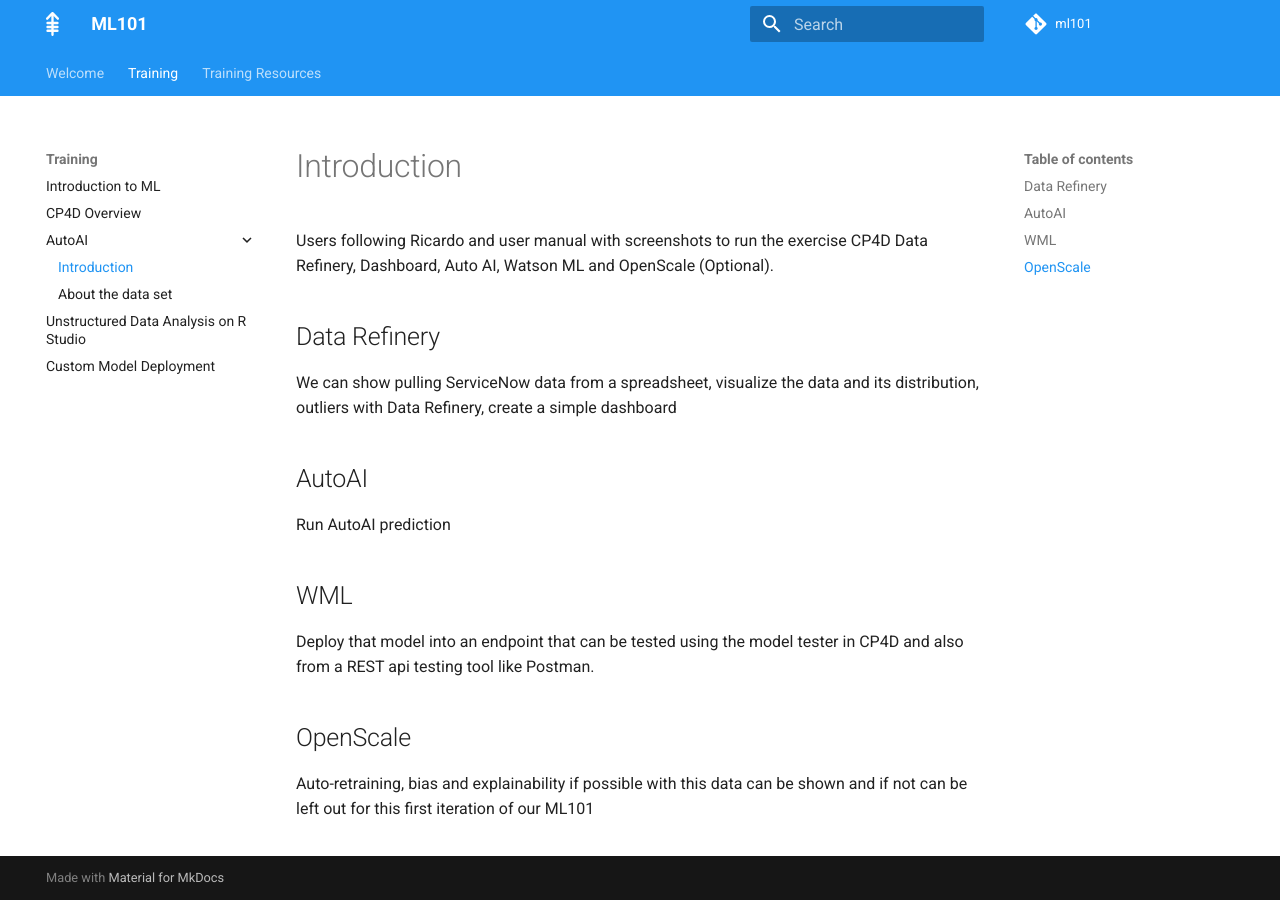
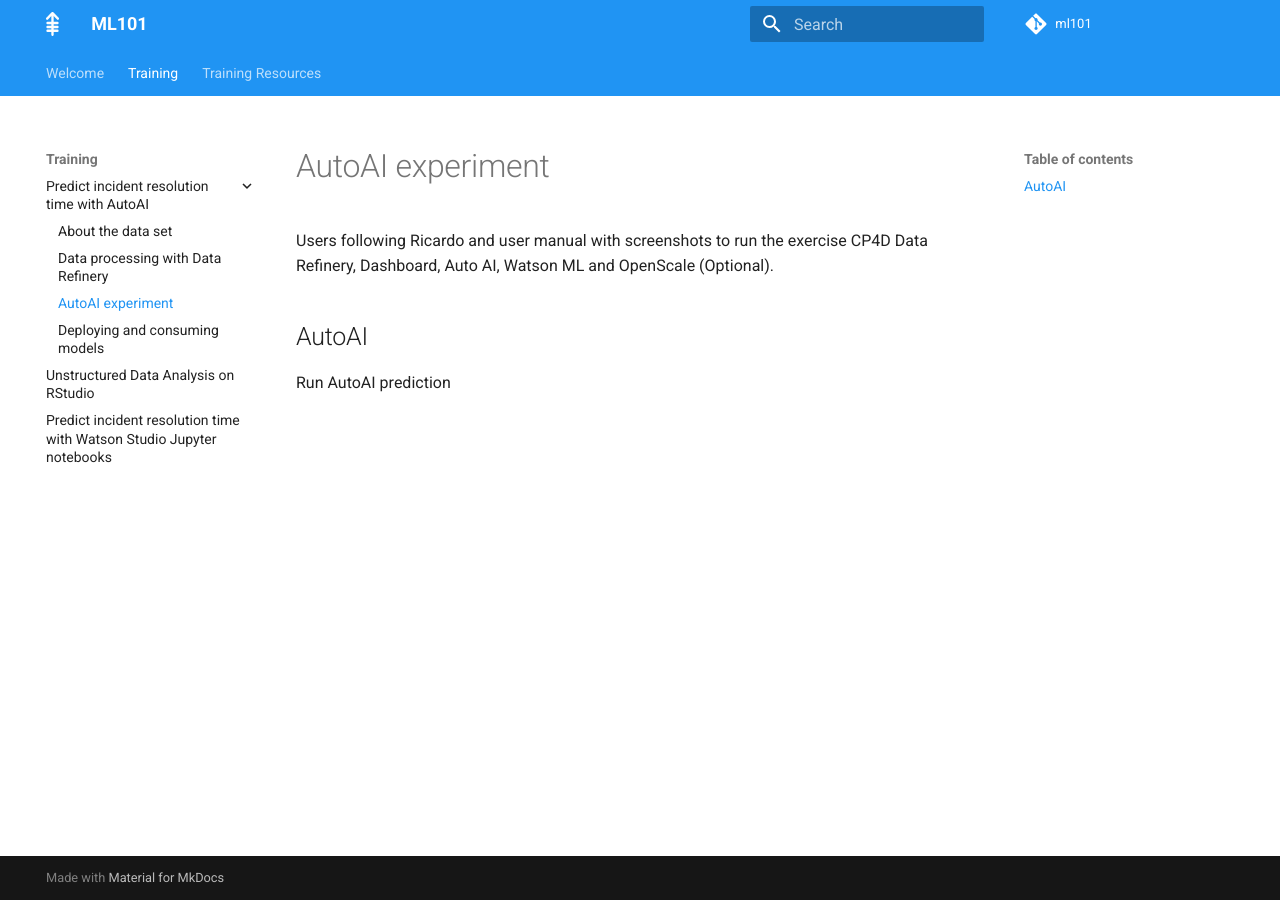
Before and after one commit to ygivenx/ml101, an MkDocs documentation site: the page built from docs/autoai.md, in a window 1280 px wide. Built offline with MkDocs 1.6.1 and Material for MkDocs 9.7.7, drawn with Linux system fonts in a browser that asks for light colours.

Commit message:
splits autoai use case

```diff
--- a/docs/autoai.md
+++ b/docs/autoai.md
@@ -1,13 +1,4 @@
 Users following Ricardo and user manual with screenshots to run the exercise CP4D Data Refinery, Dashboard, Auto AI, Watson ML and OpenScale (Optional).
-
-## Data Refinery
-We can show pulling ServiceNow data from a spreadsheet, visualize the data and its distribution, outliers with Data Refinery, create a simple dashboard
 
 ## AutoAI
 Run AutoAI prediction
-
-## WML
-Deploy that model into an endpoint that can be tested using the model tester in CP4D and also from a REST api testing tool like Postman.
-
-## OpenScale
-Auto-retraining, bias and explainability if possible with this data can be shown and if not can be left out for this first iteration of our ML101
--- a/mkdocs.yml
+++ b/mkdocs.yml
@@ -12,13 +12,15 @@
   - Welcome:
     - About the training: index.md
   - Training:
-    - Introduction to ML: introduction-to-ml.md
-    - CP4D Overview: introduction-to-cp4d.md
-    - AutoAI:
-      - Introduction: autoai.md
+    # - Introduction to ML: introduction-to-ml.md
+    # - CP4D Overview: introduction-to-cp4d.md
+    - Predict incident resolution time with AutoAI:
       - About the data set: servicenow-dataset.md
-    - Unstructured Data Analysis on R Studio: unstructured-data-analysis-on-rstudio.md
-    - Custom Model Deployment: custom-model-deployment.md
+      - Data processing with Data Refinery: data-refinery.md
+      - AutoAI experiment: autoai.md
+      - Deploying and consuming models: wml.md
+    - Unstructured Data Analysis on RStudio: unstructured-data-analysis-on-rstudio.md
+    - Predict incident resolution time with Watson Studio Jupyter notebooks: custom-model-deployment.md
   - Training Resources:
     - Resources: resources.md
 
```
Also changed, not shown: docs/data-refinery.md (added, +5 -0 lines), docs/servicenow-dataset.md (+1 -1 lines), docs/wml.md (added, +5 -0 lines).
